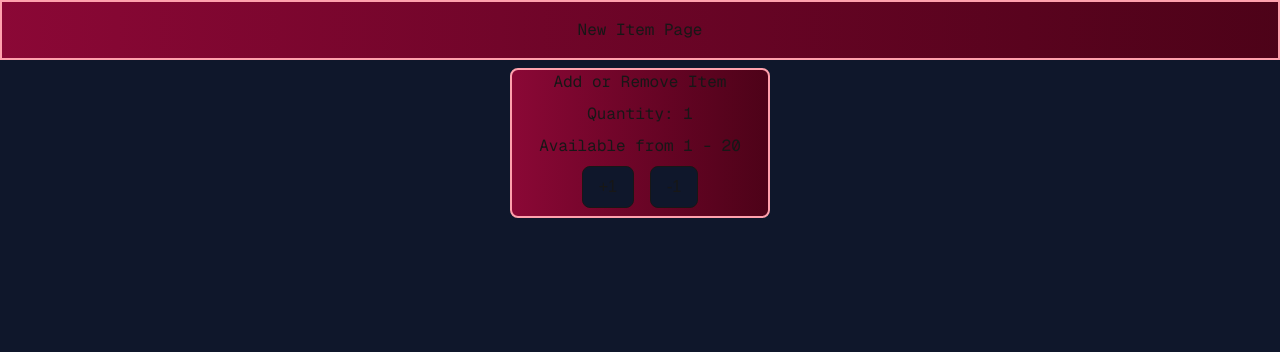
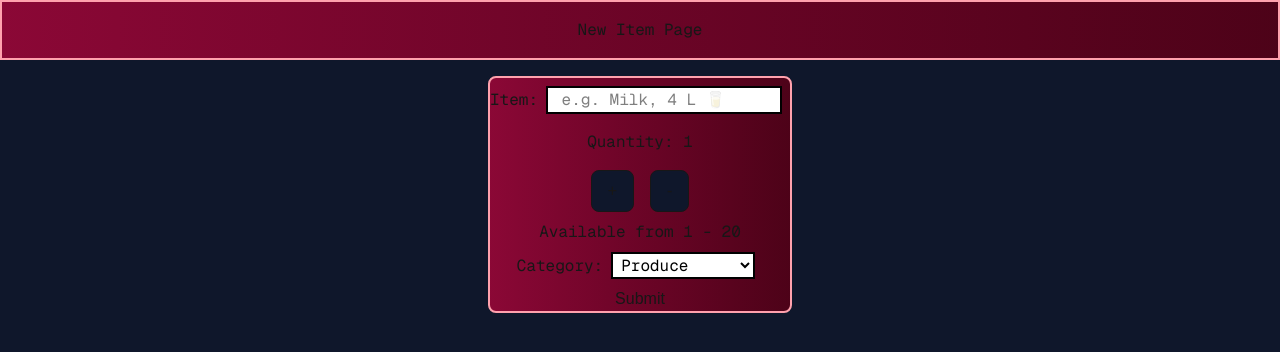
Before and after one commit to Denver-T/cprg306-assignments, a Next.js app: page /week-5 in a window 1280 px wide. Shown: the top 352 px of the page. Built offline with nearby package versions, Linux system fonts and the light colour scheme.

Commit message:
finished fucntionalities and began formatting

```diff
--- a/src/app/week-5/new-item.js
+++ b/src/app/week-5/new-item.js
@@ -1,9 +1,41 @@
 'use client';
 import { useState } from 'react';
 
+//New item object for name, quantity, category
 export default function NewItem() {
+  const [name, setName] = useState('');
   const [quantity, setQuantity] = useState(1);
+  const [category, setCategory] = useState('Produce');
 
+  //handle sumbit fucntion
+  function handleSubmit(event) {
+    event.preventDefault();
+
+    //item object
+    const item = {
+      name: name.trim(),
+      quantity: quantity,
+      category: category,
+    };
+
+    //logging the item object
+    console.log('item sumbitted!', item);
+    //alert with current state
+    alert(
+      'Item sumbitted:\n' +
+        `Item: ${item.name}\n` +
+        `Quantity: ${item.quantity}\n` +
+        `Category: ${item.category}`
+    );
+
+    //resetting to inital values
+    setName('');
+    setQuantity(1);
+    setCategory('Produce');
+  }
+
+  //Quanitity functions
+  //increment by 1
   function increment() {
     if (quantity < 20) {
       setQuantity(quantity + 1);
@@ -17,34 +49,68 @@ export default function NewItem() {
     }
   }
 
-  //function to reset counter to orignal value
-  //   function resetCounter() {
-  //   setQuantity(quantity = useState);
-  // }
+  //return values
+  return (
+    <div className="m-4 flex-col rounded-lg border-2 border-rose-300 bg-linear-to-r from-rose-900 to-rose-950 text-center">
+      <form onSubmit={handleSubmit}>
+        {/* Item Name Field */}
+        <section className="font-mono">
+          Item:
+          <input
+            className="rounded-m m-2 border-2 border-black bg-white pl-1 text-black"
+            type="text"
+            value={name}
+            required
+            onChange={(event) => setName(event.target.value)}
+            placeholder=" e.g. Milk, 4 L 🥛"
+          />
+        </section>
 
-  return (
-    <div className="m-2 w-65 rounded-lg border-2 border-rose-300 bg-linear-to-r from-rose-900 to-rose-950 text-center">
-      <h2 className="font-mono">Add or Remove Item</h2>
-      <h3 className="m-2 font-mono"> Quantity: {quantity}</h3>
-      <text className="m-2 font-mono">Available from 1 - 20</text>
+        {/* Quantity field */}
+        <section>
+          <h3 className="m-2 font-mono"> Quantity: {quantity}</h3>
+          {/* Increment */}
+          <button
+            className="m-2 rounded-lg border-1 bg-slate-900 px-4 py-2 hover:border-1 hover:border-black hover:bg-white hover:text-black"
+            onClick={increment}
+          >
+            +
+          </button>
+          {/* Decrement */}
+          <button
+            className="m-2 rounded-lg border-1 bg-slate-900 px-4 py-2 hover:border-1 hover:border-black hover:bg-white hover:text-black"
+            onClick={decrement}
+          >
+            -
+          </button>
+        </section>
+        <text className="m-2 font-mono">Available from 1 - 20</text>
 
-      <button
-        className="m-2 rounded-lg border-1 bg-slate-900 px-4 py-2 hover:border-1 hover:border-black hover:bg-white hover:text-black"
-        onClick={() => {
-          increment();
-        }}
-      >
-        +1
-      </button>
+        {/* Category field */}
+        <section className="font-mono">
+          Category:
+          <select
+            className="rounded-m m-2 border-2 border-black bg-white pl-1 text-black"
+            value={category}
+            onChange={(e) => setCategory(e.target.value)}
+          >
+            <option value="produce">Produce</option>
+            <option value="dairy">Dairy</option>
+            <option value="bakery">Bakery</option>
+            <option value="meat">Meat</option>
+            <option value="frozen foods">Frozen Foods</option>
+            <option value="canned goods">Canned Goods</option>
+            <option value="dry goods">Dry Goods</option>
+            <option value="beverages">Beverages</option>
+            <option value="snacks">Snacks</option>
+            <option value="household">Household</option>
+            <option value="other">Other</option>
+          </select>
+        </section>
 
-      <button
-        className="m-2 rounded-lg border-1 bg-slate-900 px-4 py-2 hover:border-1 hover:border-black hover:bg-white hover:text-black"
-        onClick={() => {
-          decrement();
-        }}
-      >
-        -1
-      </button>
+        {/* Sumbit Button */}
+        <button type="sumbit"> Submit </button>
+      </form>
     </div>
   );
 }
```
